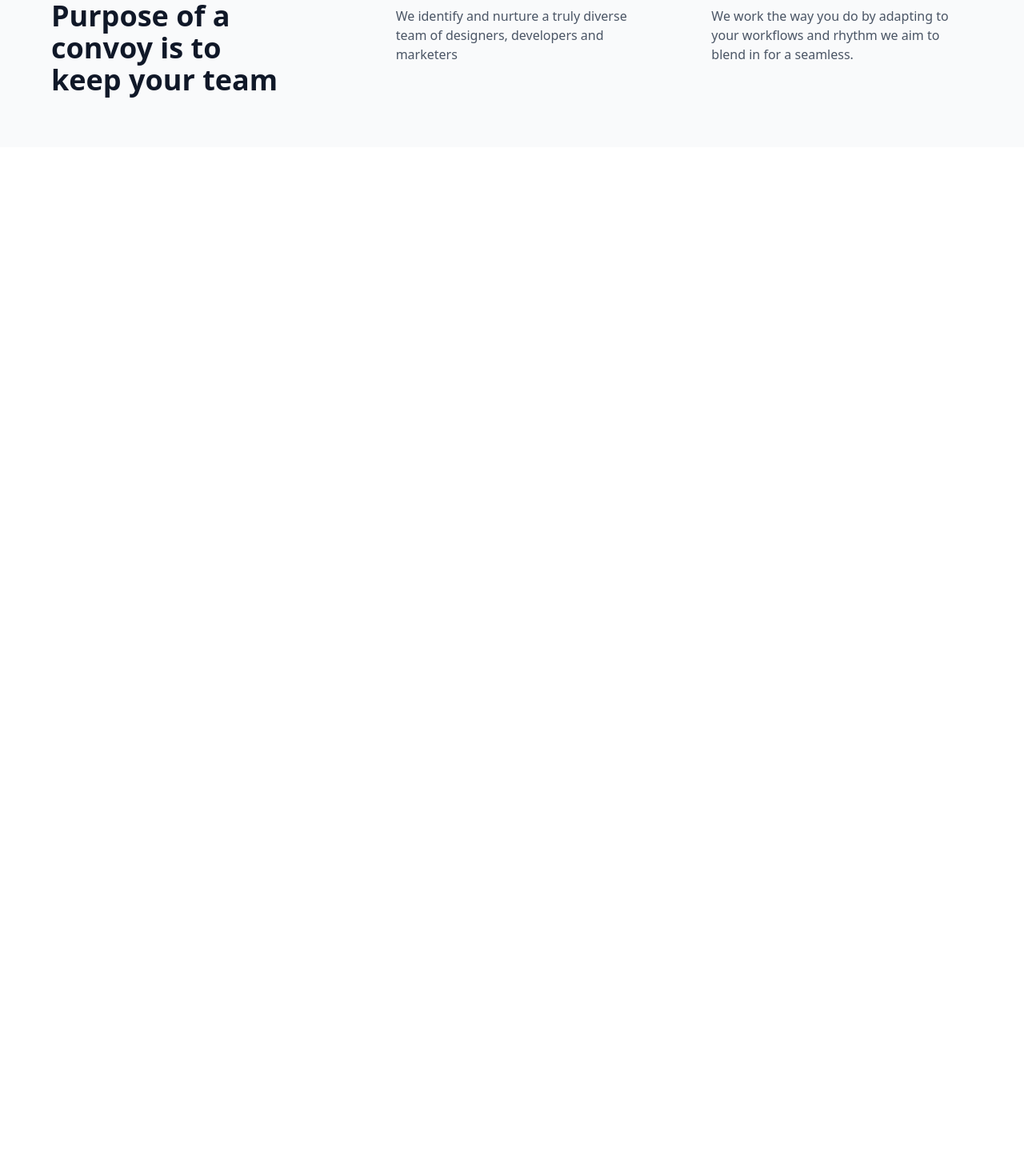
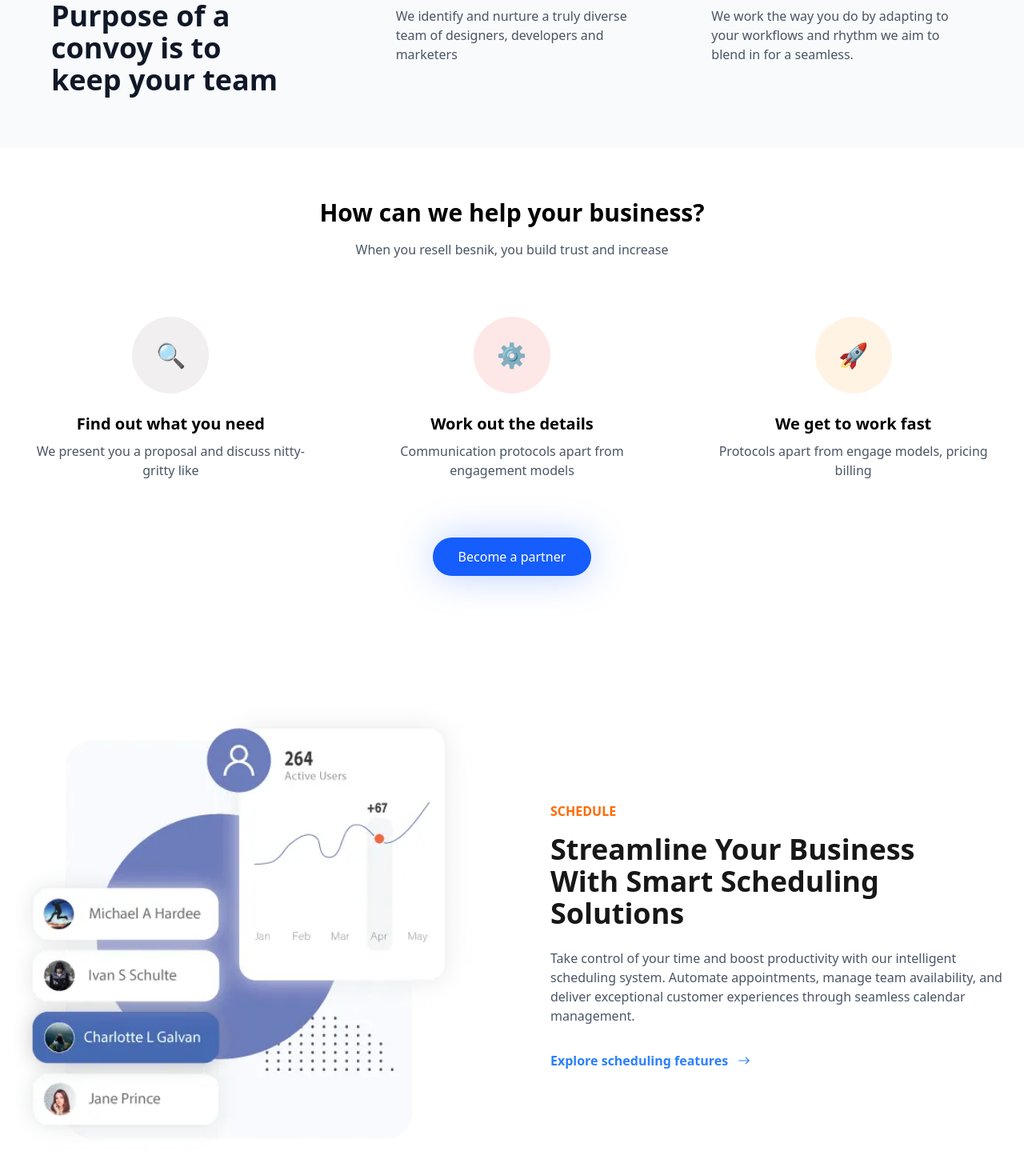
Before and after one commit to Sreenivasulu-Kalluru/modern-landing-page-react-tailwindcss, a React (Vite) app: page / in a window 1280 px wide. Shown: the part 1169-2628 px from the top of the page at 80% size. Before the commit the page ends 1353 px from the top, so only its background shows below. Built offline with nearby package versions, Linux system fonts and the light colour scheme.

Commit message:
Done with Features,  Schedule and Monitor Section

```diff
--- a/src/App.jsx
+++ b/src/App.jsx
@@ -1,8 +1,11 @@
 import './App.css';
 import CompanyLogo from './components/CompanyLogo';
+import FeaturesSection from './components/FeaturesSection';
 import Hero from './components/Hero';
+import MonitorSection from './components/MonitorSection';
 import Navbar from './components/Navbar';
 import PurposeSection from './components/PurposeSection';
+import ScheduleSection from './components/ScheduleSection';
 
 function App() {
   return (
@@ -13,6 +16,9 @@ function App() {
         <Hero />
         <CompanyLogo />
         <PurposeSection />
+        <FeaturesSection />
+        <ScheduleSection />
+        <MonitorSection />
       </div>
     </main>
   );
--- /dev/null
+++ b/src/components/FeaturesSection.jsx
@@ -0,0 +1,68 @@
+import React from 'react';
+
+const FeaturesSection = () => {
+  const features = [
+    {
+      icon: '🔍',
+      title: 'Find out what you need',
+      description: 'We present you a proposal and discuss nitty-gritty like',
+    },
+    {
+      icon: '⚙️',
+      title: 'Work out the details',
+      description: 'Communication protocols apart from engagement models',
+    },
+    {
+      icon: '🚀',
+      title: 'We get to work fast',
+      description: 'Protocols apart from engage models, pricing billing',
+    },
+  ];
+
+  return (
+    <section className="max-w-7xl mx-auto px-4 py-16">
+      {/* heading text */}
+      <div className="text-center mb-12">
+        <h2 className="text-3xl font-bold mb-4">
+          How can we help your business?
+        </h2>
+        <p className="text-gray-600">
+          When you resell besnik, you build trust and increase
+        </p>
+      </div>
+
+      {/* features box */}
+      <div className="grid grid-cols-1 md:grid-cols-3 gap-8">
+        {features.map((feature, index) => (
+          <div
+            key={index}
+            className="flex flex-col text-center items-center p-6"
+          >
+            <div
+              key={index}
+              className="w-24 h-24 rounded-full mb-6 flex items-center justify-center"
+              style={{
+                backgroundColor:
+                  index === 0 ? '#F1EFF0' : index === 1 ? '#FEE7E7' : '#FFF3E4',
+              }}
+            >
+              <div className="text-3xl">{feature.icon}</div>
+            </div>
+            <h3 className="text-xl font-semibold mb-2">{feature.title}</h3>
+            <p className="text-gray-600">{feature.description}</p>
+          </div>
+        ))}
+      </div>
+
+      {/* button */}
+      <div className="text-center mt-12">
+        <button className="bg-blue-600 text-white cursor-pointer px-8 py-3 rounded-full font-medium hover:bg-blue-700 transition-colors relative">
+          Become a partner
+          <div className="absolute -z-10 w-full h-full rounded-full bg-blue-600/30 blur-xl top-0 left-0"></div>
+        </button>
+      </div>
+    </section>
+  );
+};
+
+export default FeaturesSection;
--- /dev/null
+++ b/src/components/MonitorSection.jsx
@@ -0,0 +1,45 @@
+import React from 'react';
+import monitorCardImage from '../assets/monitor-card.webp';
+import { IoIosArrowRoundForward } from 'react-icons/io';
+
+const MonitorSection = () => {
+  return (
+    <section className="max-w-7xl mx-auto px-4 py-16 md:py-24">
+      <div className="flex flex-col md:flex-row items-center justify-between gap-12 md:gap-24">
+        {/* left */}
+        <div className="md:w-1/2 w-full">
+          <p className="text-green-500 font-semibold">MONITOR</p>
+          <h2 className="text-3xl md:text-4xl font-bold text-neutral-900 mt-4 mb-6">
+            Introducing best mobile carousels
+          </h2>
+          <p className="text-gray-600 mb-8">
+            Before the ship is really back. Round, round, all around the world.
+            Round, all around the world. Round, all around the world. Round, all
+            around the world.
+          </p>
+
+          <a
+            href="#"
+            className="text-blue-500 font-semibold flex items-center gap-2 hover:gap-4 transition-all"
+          >
+            Learn more about monitoring
+            <IoIosArrowRoundForward className="size-6" />
+          </a>
+        </div>
+
+        {/* right */}
+        <div className="md:w-1/2 w-full">
+          <img
+            src={monitorCardImage}
+            alt="Monitor Image"
+            className="w-full h-auto"
+          />
+        </div>
+
+        {/* right */}
+      </div>
+    </section>
+  );
+};
+
+export default MonitorSection;
--- a/src/components/PurposeSection.jsx
+++ b/src/components/PurposeSection.jsx
@@ -17,7 +17,7 @@ const PurposeSection = () => {
   ];
 
   return (
-    <section className="w-full bg-gray-50 py-16 px-4 sm:px-6">
+    <section id="about" className="w-full bg-gray-50 py-16 px-4 sm:px-6">
       <div className="max-w-6xl mx-auto">
         <div className="grid md:grid-cols-3 grid-cols-1 gap-8">
           {/* heading text */}
--- /dev/null
+++ b/src/components/ScheduleSection.jsx
@@ -0,0 +1,45 @@
+import React from 'react';
+import scheduleImage from '../assets/stats.webp';
+import { IoIosArrowRoundForward } from 'react-icons/io';
+
+const ScheduleSection = () => {
+  return (
+    <section className="max-w-7xl mx-auto px-4 py-16 md:py-24">
+      <div className="flex flex-col md:flex-row items-center justify-between gap-12 md:gap-24">
+        {/* left */}
+        <div className="md:w-1/2 w-full">
+          <img
+            src={scheduleImage}
+            alt="Schedule Image"
+            className="w-full h-auto"
+          />
+        </div>
+
+        {/* right */}
+        <div className="md:w-1/2 w-full">
+          <p className="text-orange-500 font-semibold">SCHEDULE</p>
+          <h2 className="text-3xl md:text-4xl font-bold text-neutral-900 mt-4 mb-6">
+            Streamline Your Business <br />
+            With Smart Scheduling Solutions
+          </h2>
+          <p className="text-gray-600 mb-8">
+            Take control of your time and boost productivity with our
+            intelligent scheduling system. Automate appointments, manage team
+            availability, and deliver exceptional customer experiences through
+            seamless calendar management.
+          </p>
+
+          <a
+            href="#"
+            className="text-blue-500 font-semibold flex items-center gap-2 hover:gap-4 transition-all"
+          >
+            Explore scheduling features
+            <IoIosArrowRoundForward className="size-6" />
+          </a>
+        </div>
+      </div>
+    </section>
+  );
+};
+
+export default ScheduleSection;
```
